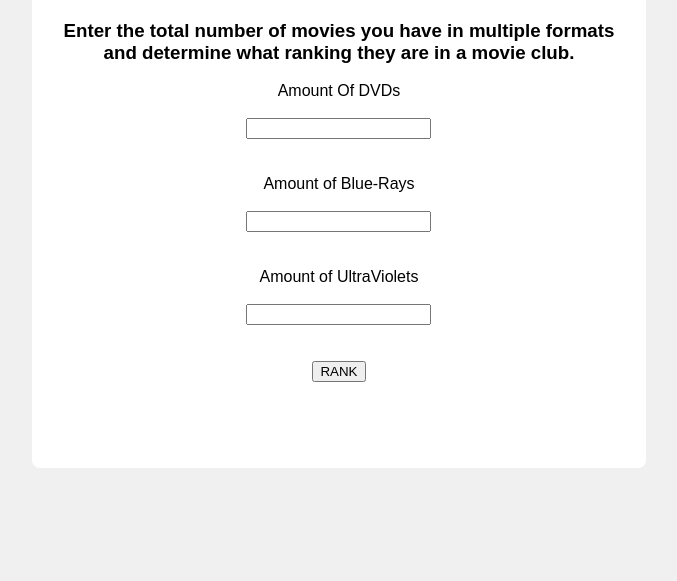
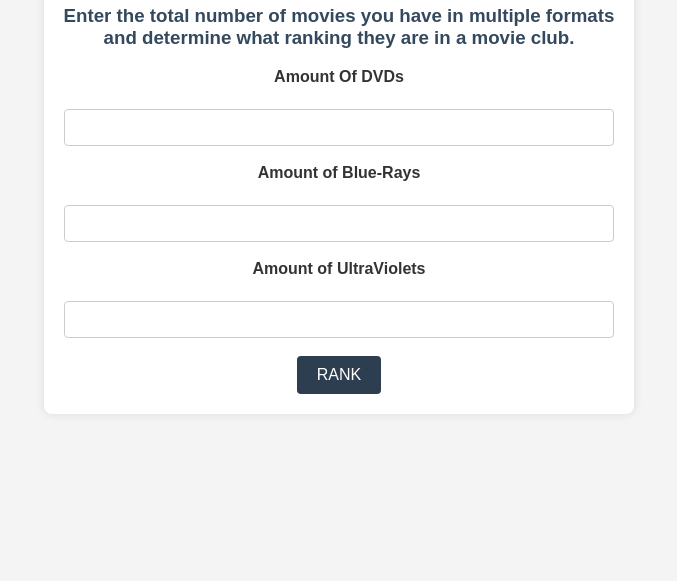
Before and after one commit to pharaohmak/movie-star, a plain HTML site: page index.html in a window 1280 px wide. Shown: the part 219-800 px from the top of the page, without its empty margins (301-978 px from the left). Drawn offline with Linux system fonts and the light colour scheme.

Commit message:
updated styles

```diff
--- a/index.html
+++ b/index.html
@@ -10,12 +10,10 @@
 
 <body>
   <div class="container">
-    <h1>Movie Star</h1>
-    <h3>Enter the total number of movies you have in multiple formats <br>and determine what ranking they are in a movie
+    <form id="problem2">
 
-      club.</h3>
-
-    <form id="problem2">
+      <h1>Movie Star</h1>
+      <h3>Enter the total number of movies you have in multiple formats <br>and determine what ranking they are in a movie club.</h3>
 
       <!-- Input for the number of DVDs. Make sure this can accept only positive whole numbers.  -->
       <label for="dvds">Amount Of DVDs</label> <br> <input type="number" name="dvds" id="dvds" required>
--- a/styles.css
+++ b/styles.css
@@ -1,61 +1,97 @@
+/* General Styles */
 body {
-    font-family: Ariel, sans-serif;
-    display: flex;
-    justify-content: center;
-    align-items: center;
-    height: 100vh;
+    font-family: 'Ariel', sans-serif;
+    background-color: #f4f4f4;
+    color: #333;
     margin: 0;
-    background-color: #f0f0f0;
+    padding: 0;
+    text-align: center;
+}
+
+h1 {
+    color: #2c3e50;
+}
+
+h3 {
+    color: #34495e;
 }
 
 .container {
-    text-align: center;
-    background-color: white;
-    padding: 2rem;
-    border-radius: 8px;
-    box-sizing: 0 0 10px rgba( 0, 0, 0, 0.1);
     display: flex;
     flex-direction: column;
     align-items: center;
     justify-content: center;
+    height: 100vh;
 }
 
-h1 {
-    font-size: 2rem;
-    margin-bottom: 1rem;
+/* Form Styles */
+form {
+    background-color: #fff;
+    border-radius: 8px;
+    box-shadow: 0 0 10px rgba(0, 0, 0, 0.1);
+    max-width: 600px;
+    margin: 20px auto;
+    padding: 20px;
 }
 
-form {
-    margin-bottom: 1rem;
-    display: flex;
-    flex-direction: column;
-    justify-content: center;
-    align-items: center;
+form div {
+    margin-bottom: 15px;
 }
 
-input[type="text"] {
-    padding: 0.5rem;
-    width: 80%;
-    margin-bottom: 1rem;
+label {
+    display: block;
+    font-weight: bold;
+    margin-bottom: 5px;
+}
+
+input[type="text"],
+input[type="number"] {
+    width: 100%;
+    padding: 10px;
     border: 1px solid #ccc;
     border-radius: 4px;
+    box-sizing: border-box;
 }
 
-button {
-    padding: 0.5rem 1rem;
-    background-color: #007bff;
+input[type="button"] {
+    background-color: #2c3e50;
     color: white;
     border: none;
+    padding: 10px 20px;
     border-radius: 4px;
     cursor: pointer;
+    font-size: 16px;
+    transition: background-color 0.3s;
 }
 
-button:hover {
-    background-color: #007bff;
+input[type="button"]:hover {
+    background-color: #34495e;
 }
 
-#meal {
-    font-size: 1.5rem;
-    font-weight: bold;
-    margin-top: 1rem;
+/* Results Styles */
+#results {
+    background-color: #fff;
+    border-radius: 8px;
+    box-shadow: 0 0 10px rgba(0, 0, 0, 0.1);
+    max-width: 600px;
+    margin: 20px auto;
+    padding: 20px;
+    text-align: left;
 }
+
+#results p {
+    margin: 10px 0;
+    font-size: 18px;
+}
+
+/* Responsive Styles */
+@media (max-width: 768px) {
+    form, #results {
+        width: 90%;
+        padding: 15px;
+    }
+
+    button {
+        width: 100%;
+    }
+}
```
